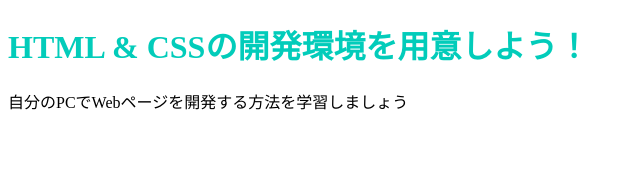
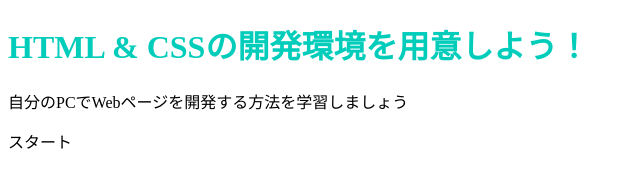
Before and after one commit to tgakkun/tgakkun.github.io, a plain HTML site: page index.html in a window 1280 px wide. Shown: the full height of the page, 0-640 px from the left. Drawn offline with Linux system fonts and the light colour scheme.

Commit message:
Update index.html

```diff
--- a/index.html
+++ b/index.html
@@ -8,5 +8,6 @@
     <body>
         <h1 class="title">HTML & CSSの開発環境を用意しよう！</h1>
         <p>自分のPCでWebページを開発する方法を学習しましょう</p>
+        <p>スタート</p>
     </body>
 </html>
```
